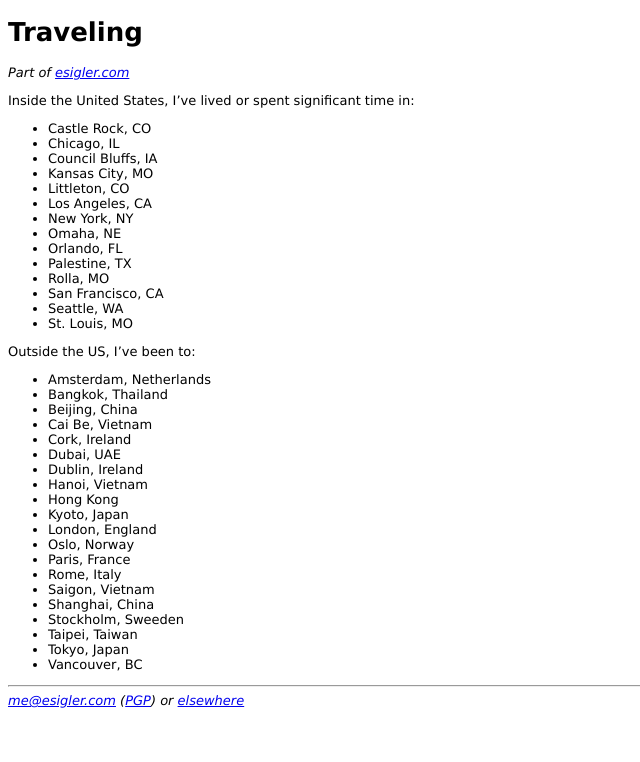
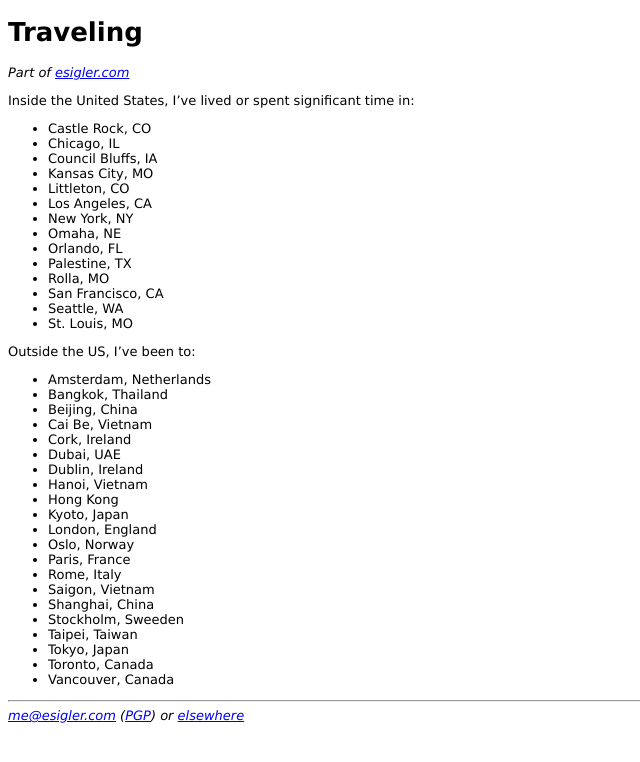
Before and after one commit to esigler/esigler.com, a Jekyll site: the page built from travel.markdown, in a window 1280 px wide. Shown: the top 762 px of the page, without its empty margins (0-640 px from the left). Built offline with Jekyll 4.4.1, drawn with Linux system fonts in a browser that asks for light colours.

Commit message:
Another place on the map

```diff
--- a/travel.markdown
+++ b/travel.markdown
@@ -43,4 +43,5 @@ Outside the US, I've been to:
 * Stockholm, Sweeden
 * Taipei, Taiwan
 * Tokyo, Japan
-* Vancouver, BC
+* Toronto, Canada
+* Vancouver, Canada
```
